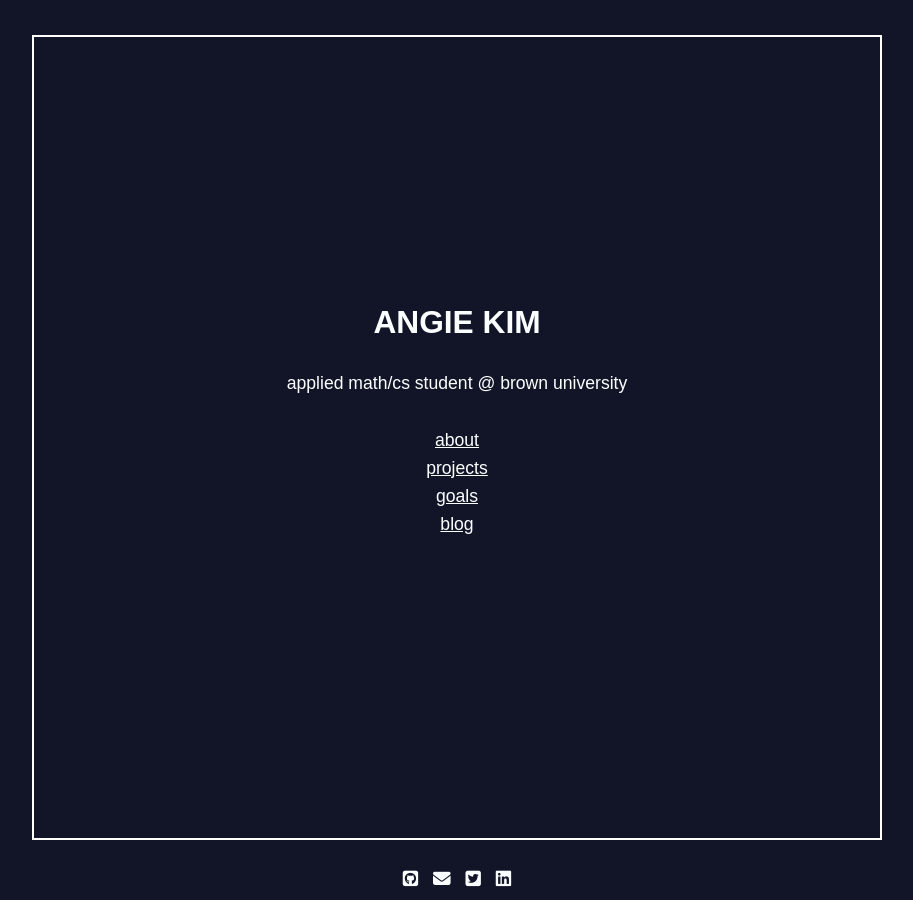
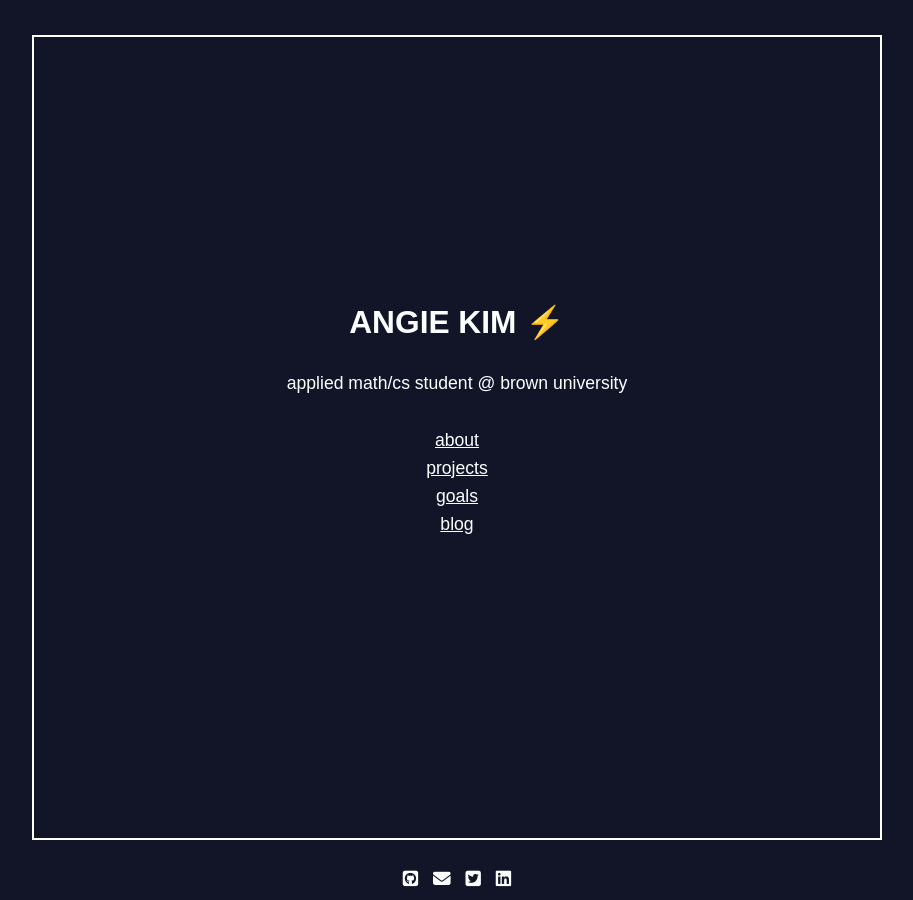
Before and after one commit to angiejwkim/angiejwkim.github.io, a Jekyll site: the page built from index.html, in a window 1280 px wide. Shown: the whole page, without its empty margins (183-1096 px from the left). Built offline with Jekyll 4.4.1, drawn with Linux system fonts in a browser that asks for light colours; nearby versions of some CDN libraries.

Commit message:
add lightning bolt hehe

```diff
--- a/index.html
+++ b/index.html
@@ -3,7 +3,7 @@ layout: default
 ---
 
 <div class="feature">
-	<h2>ANGIE KIM</h2>
+	<h2>ANGIE KIM ⚡</h2>
 	applied math/cs student @ brown university
 	<br/><br/>
 	<a href="/about">about</a>
```
